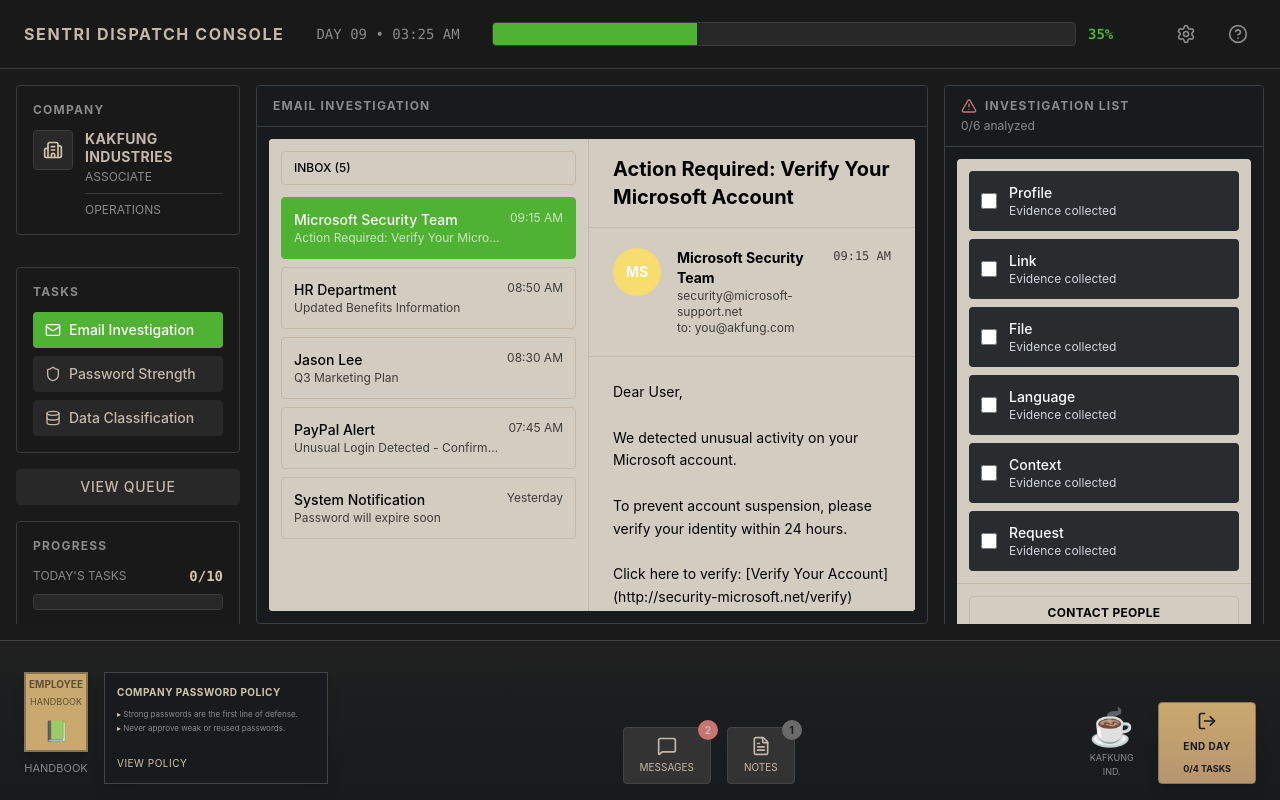
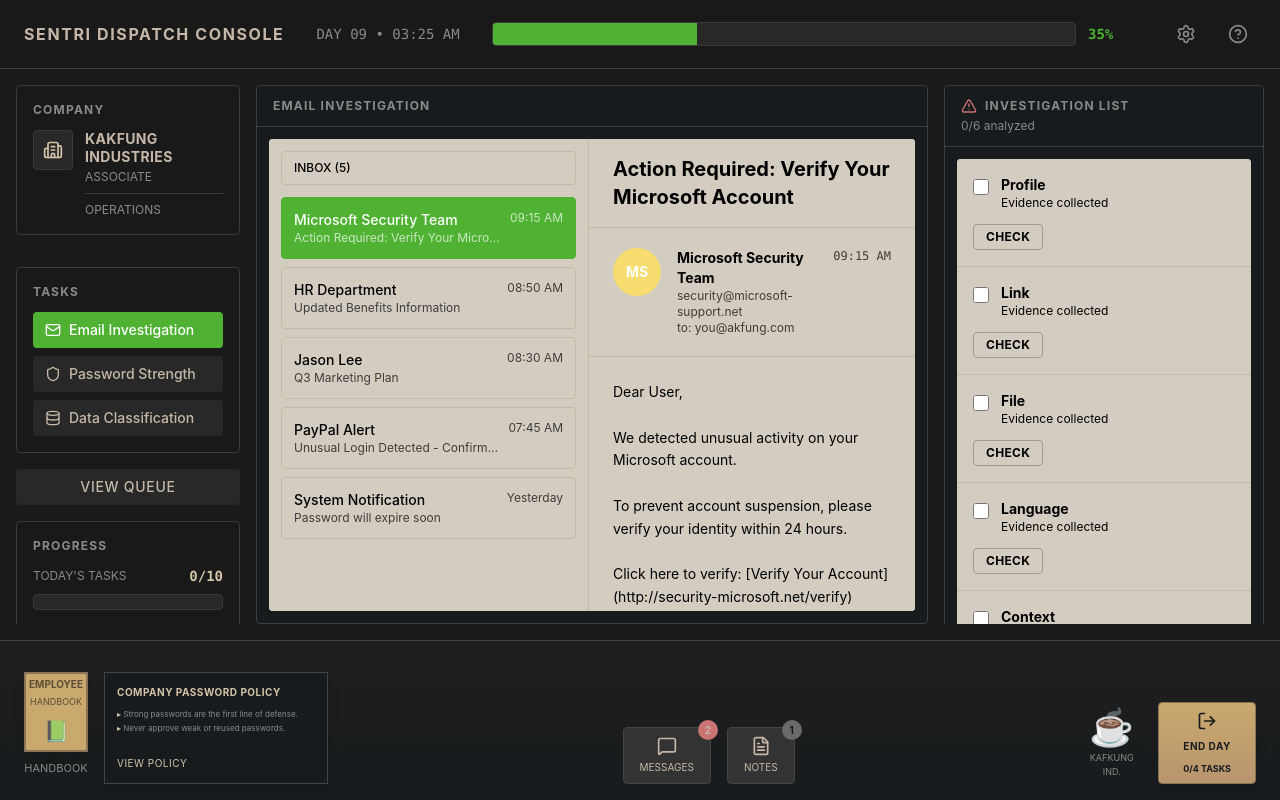
Before and after one commit to wembyirving1101/Deploy-a-sentri, a Next.js app: page / in a window 1280 px wide. Built offline with nearby package versions, Linux system fonts and the light colour scheme.

Commit message:
feat: enhance InvestigationPanel with item separators and verify button color update
Co-authored-by: wembyirving1101 <218600463+wembyirving1101@users.noreply.github.com>

```diff
--- a/components/InvestigationPanel.tsx
+++ b/components/InvestigationPanel.tsx
@@ -33,26 +33,33 @@ export default function InvestigationPanel({
 
       {/* Level 3 Content Area - Beige with margin */}
       <div className="flex-1 flex flex-col overflow-hidden bg-[#d3cdc1] m-3 rounded">
-        {/* Investigation items container */}
-        <div className="flex-1 overflow-y-auto p-3 space-y-2">
-          {investigationList.map((item) => (
-            <label
+        {/* Investigation items container - no gaps */}
+        <div className="flex-1 overflow-y-auto">
+          {investigationList.map((item, index) => (
+            <div
               key={item.id}
-              className="flex items-center gap-3 p-3 bg-[#282c2f] rounded hover:bg-[#323539] cursor-pointer transition-colors"
+              className={`bg-[#d3cdc1] p-4 ${index !== investigationList.length - 1 ? 'border-b border-[#c5b8a8]' : ''}`}
             >
+              <div className="flex items-start justify-between gap-3 mb-3">
+                <div className="flex items-start gap-3 flex-1">
                   <input
                     type="checkbox"
                     checked={item.checked}
                     onChange={() => onCheckboxChange?.(item.id)}
-                className="w-4 h-4 accent-accent cursor-pointer"
+                    className="w-4 h-4 mt-1 cursor-pointer"
                   />
-              <div className="flex-1">
-                <p className="text-sm font-medium text-white">{item.label}</p>
+                  <div className="flex-1 min-w-0">
+                    <p className="text-sm font-bold text-[#000000]">{item.label}</p>
                     {item.hasEvidence && (
-                  <p className="text-xs text-gray-300">Evidence collected</p>
+                      <p className="text-xs text-[#000000]">Evidence collected</p>
                     )}
                   </div>
-            </label>
+                </div>
+              </div>
+              <button className="py-1 px-3 rounded font-bold text-xs uppercase tracking-wide transition-colors bg-[#d3cdc1] text-[#000000] border border-[#a89a8a] hover:bg-[#cbc0b5]">
+                Check
+              </button>
+            </div>
           ))}
         </div>
 
@@ -61,7 +68,7 @@ export default function InvestigationPanel({
           <div className="border-t border-[#c5b8a8] px-3 py-3">
             <button
               onClick={onVerify}
-              className="w-full py-2 px-3 rounded font-bold text-xs uppercase tracking-wide transition-colors bg-[#d3cdc1] text-[#000000] border border-[#c5b8a8] hover:bg-[#cbc0b5] mb-3"
+              className="w-full py-2 px-3 rounded font-bold text-xs uppercase tracking-wide transition-colors bg-[#c1b5a8] text-[#000000] hover:bg-[#b5a89a]"
             >
               Contact People
             </button>
```
Lines whose indentation alone changed are shown as unchanged.
